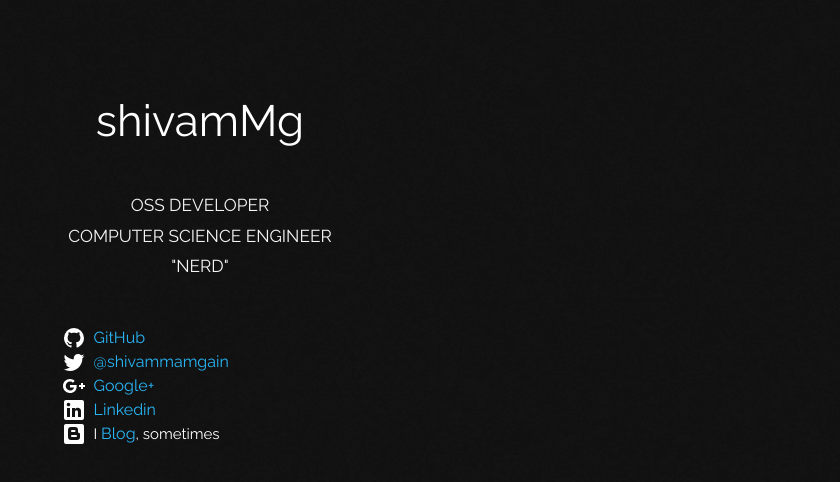
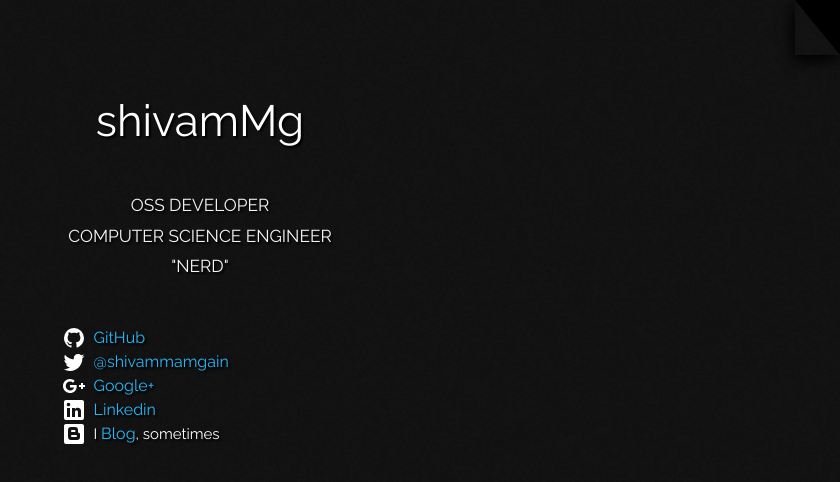
Before and after one commit to shivamMg/mygithubpage, a plain HTML site: page index.html in a window 1280 px wide. Shown: the whole page, without its empty margins (440-1280 px from the left). Drawn offline with nearby package versions, Linux system fonts and the light colour scheme.

Commit message:
Add fold to top-right corner

```diff
--- a/index.html
+++ b/index.html
@@ -7,12 +7,13 @@
     <meta name="description" content="Software Developer">
     <meta name="keywords" content="">
     <meta name="author" content="Shivam Mamgain">
-    <title>Shivam Mamgain</title>
+    <title>shivamMg</title>
     <link rel="stylesheet" href="https://fonts.googleapis.com/css?family=Raleway">
     <link rel="stylesheet" type="text/css" href="https://cdnjs.cloudflare.com/ajax/libs/materialize/0.97.3/css/materialize.min.css">
     <link rel="stylesheet" type="text/css" href="sheet.css">
   </head>
   <body>
+    <div class="fold"></div>
     <br><br><br>
     <div class="container">
       <div class="row">
--- a/sheet.css
+++ b/sheet.css
@@ -1,5 +1,6 @@
 * {
   font-family: 'Raleway';
+  text-shadow: 2px 2px 2px #000000  ;
 }
 
 body {
@@ -10,6 +11,21 @@ body {
    * Under https://creativecommons.org/licenses/by-sa/3.0/
    */
   background: url('images/zwartevilt.png');
+}
+
+.fold {
+  width: 0;
+  height: 0;
+  border-top-width: 55px;
+  border-top-style: solid;
+  border-top-color: #000;
+  border-left-width: 45px;
+  border-left-style: solid;
+  border-left-color: transparent;
+  box-shadow: -3px 6px 13px #000;
+  position: absolute;
+  top: 0;
+  right: 0;
 }
 
 a.social-link {
```
